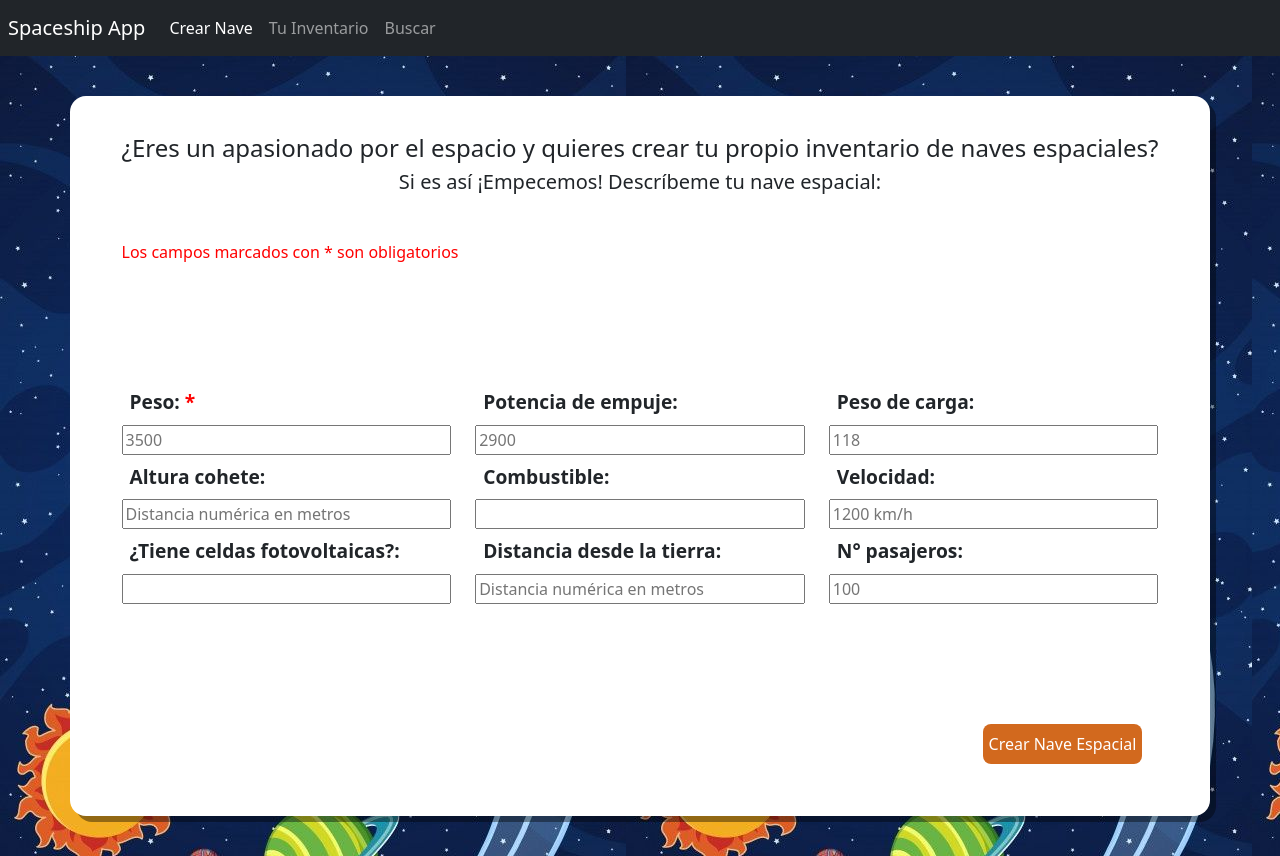
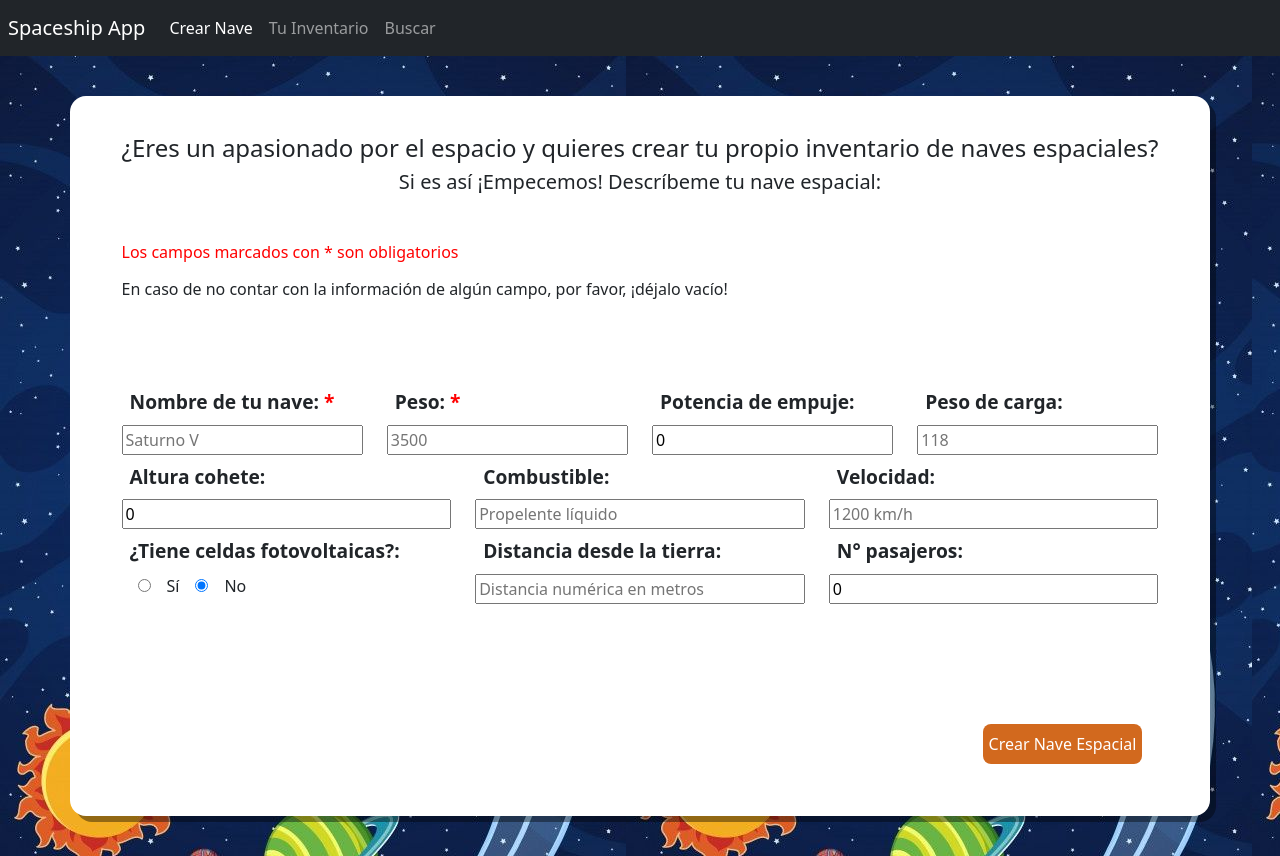
Before and after one commit to JennyferSalcedo/Reto-Tecnico-QA-Sofka, a React (Vite) app in the folder naves-front/: page /create in a window 1280 px wide. Built offline with nearby package versions, Linux system fonts and the light colour scheme.

Commit message:
Corregí espacios en formulario crear nave, estilos y cambié el input inicial por radioButtons. Implementé el uso de mi customHook useForm para asegurarme de enviar los datos correctos al backend.

```diff
--- a/naves-front/src/App.css
+++ b/naves-front/src/App.css
@@ -47,6 +47,19 @@
   flex-direction: column;
 }
 
+.radios {
+  display: flex;
+  flex-direction: column;
+}
+
+.item1 {
+  width: 100%;
+}
+
+.item2 {
+  margin: 0rem 1rem 0rem 1rem;
+}
+
 .labelText {
   font-size: 1.2rem;
   font-weight: bold;
--- a/naves-front/src/hooks/useForm.ts
+++ b/naves-front/src/hooks/useForm.ts
@@ -1,10 +1,15 @@
 import { useState } from 'react';
 
-export const useForm = (initialForm = {}) => {
+export const useForm = <T extends Object>(initialForm: T) => {
   const [formState, setFormState] = useState(initialForm);
 
   const onInputChange = ({ target }: any) => {
     const { name, value } = target;
+    setFormState({ ...formState, [name]: value });
+  };
+
+  const onRadioChange = ({ target }: any, value: boolean) => {
+    const { name } = target;
     setFormState({ ...formState, [name]: value });
   };
 
@@ -16,6 +21,7 @@ export const useForm = (initialForm = {}) => {
     ...formState,
     formState,
     onInputChange,
+    onRadioChange,
     onResetForm,
   };
 };
--- a/naves-front/src/interfaces/nave-interfaces.ts
+++ b/naves-front/src/interfaces/nave-interfaces.ts
@@ -25,6 +25,6 @@ export interface UnmannedSpaceCraft extends ThrustSpaceship {
 
 // Naves espaciales tripuladas
 export interface MannedSpaceCraft extends Spaceship {
-  m: string;
+  groundClearance: string;
   numberOfSeats: number;
 }
--- a/naves-front/src/pages/CreateSpaceshipPage.tsx
+++ b/naves-front/src/pages/CreateSpaceshipPage.tsx
@@ -1,8 +1,50 @@
+import { useRef, useState } from 'react';
+import { useForm } from '../hooks';
+
 export const CreateSpaceshipPage = () => {
+  const cells = useRef(false);
+  const {
+    formState,
+    fuel,
+    groundClearance,
+    height,
+    name,
+    numberOfSeats,
+    speed,
+    weight,
+    loadedWeight,
+    pushingPower,
+    onInputChange,
+    onRadioChange,
+  } = useForm({
+    name: '',
+    weight: '',
+    pushingPower: 0,
+    loadedWeight: '',
+    height: 0,
+    fuel: '',
+    speed: '',
+    hasCells: cells.current,
+    groundClearance: '',
+    numberOfSeats: 0,
+  });
+
+  const handleRadioButtons = (e: any) => {
+    cells.current = !cells.current;
+    onRadioChange(e, cells.current);
+  };
+
+  const handleSubmitForm = (e: any) => {
+    e.preventDefault()
+    console.log('Hola');
+  };
+
+  // console.log(formState);
+
   return (
     <div className="mainContainer">
       <div className="container formContainer">
-        <form className="prueba">
+        <form className="prueba" onSubmit={handleSubmitForm}>
           <div className="TitleContainer">
             <h4>
               ¿Eres un apasionado por el espacio y quieres crear tu propio
@@ -15,10 +57,28 @@ export const CreateSpaceshipPage = () => {
             <p className="obligatory">
               Los campos marcados con * son obligatorios
             </p>
+            <h6>
+              En caso de no contar con la información de algún campo, por favor,
+              ¡déjalo vacío!
+            </h6>
           </div>
 
           <div className="fieldsContainer">
             <div className="row">
+              <label htmlFor="name" className="col labelContainer">
+                <span className="labelText">
+                  Nombre de tu nave: <span className="obligatory">*</span>
+                </span>
+                <input
+                  type="text"
+                  id="name"
+                  name="name"
+                  required
+                  placeholder="Saturno V"
+                  value={name}
+                  onChange={onInputChange}
+                />
+              </label>
               <label htmlFor="weight" className="col labelContainer">
                 <span className="labelText">
                   Peso: <span className="obligatory">*</span>
@@ -29,57 +89,116 @@ export const CreateSpaceshipPage = () => {
                   name="weight"
                   required
                   placeholder="3500"
+                  value={weight}
+                  onChange={onInputChange}
                 />
               </label>
-              <label htmlFor="weight" className="col labelContainer">
+              <label htmlFor="pushingPower" className="col labelContainer">
                 <span className="labelText">Potencia de empuje:</span>
-                <input type="number" name="weight" placeholder="2900" />
+                <input
+                  type="number"
+                  id="pushingPower"
+                  name="pushingPower"
+                  placeholder="2900"
+                  value={pushingPower}
+                  onChange={onInputChange}
+                />
               </label>
-              <label htmlFor="weight" className="col labelContainer">
+              <label htmlFor="loadedWeight" className="col labelContainer">
                 <span className="labelText">Peso de carga:</span>
-                <input type="number" name="weight" placeholder="118" />
+                <input
+                  type="number"
+                  id="loadedWeight"
+                  name="loadedWeight"
+                  placeholder="118"
+                  value={loadedWeight}
+                  onChange={onInputChange}
+                />
               </label>
             </div>
 
             <div className="row">
-              <label htmlFor="weight" className="col labelContainer">
+              <label htmlFor="height" className="col labelContainer">
                 <span className="labelText">Altura cohete:</span>
                 <input
+                  id="height"
                   type="number"
-                  name="weight"
+                  name="height"
                   placeholder="Distancia numérica en metros"
+                  value={height}
+                  onChange={onInputChange}
                 />
               </label>
-              <label htmlFor="weight" className="col labelContainer">
+              <label htmlFor="fuel" className="col labelContainer">
                 <span className="labelText">Combustible:</span>
-                <input type="text" name="weight" />
+                <input
+                  id="fuel"
+                  type="text"
+                  name="fuel"
+                  placeholder="Propelente líquido"
+                  value={fuel}
+                  onChange={onInputChange}
+                />
               </label>
-              <label htmlFor="weight" className="col labelContainer">
+              <label htmlFor="speed" className="col labelContainer">
                 <span className="labelText">Velocidad:</span>
-                <input type="number" name="weight" placeholder="1200 km/h" />
+                <input
+                  id="speed"
+                  type="number"
+                  name="speed"
+                  placeholder="1200 km/h"
+                  value={speed}
+                  onChange={onInputChange}
+                />
               </label>
             </div>
 
             <div className="row">
-              <label htmlFor="weight" className="col labelContainer">
-                <span className="labelText">¿Tiene celdas fotovoltaicas?:</span>
-                <input type="number" name="weight" />
+              {/* <div> */}
+              <label htmlFor="hasCells" className="col radios">
+                <span className="labelText item1">
+                  ¿Tiene celdas fotovoltaicas?:
+                </span>
+                <div className="item2">
+                  <input
+                    id="hasCells"
+                    type="radio"
+                    name="hasCells"
+                    onChange={handleRadioButtons}
+                  />
+                  <span className="item2">Sí</span>
+                  <input
+                    id="hasCells"
+                    type="radio"
+                    name="hasCells"
+                    onChange={handleRadioButtons}
+                    checked={cells.current ? false : true}
+                  />
+                  <span className="item2">No</span>
+                </div>
               </label>
-              <label htmlFor="weight" className="col labelContainer">
-                <span className="labelText">
-                  Distancia desde la tierra:
-                </span>
+              {/* </div> */}
+              <label htmlFor="groundClearance" className="col labelContainer">
+                <span className="labelText">Distancia desde la tierra:</span>
                 <input
+                  id="groundClearance"
                   type="number"
-                  name="weight"
+                  name="groundClearance"
                   placeholder="Distancia numérica en metros"
+                  value={groundClearance}
+                  onChange={onInputChange}
                 />
               </label>
-              <label htmlFor="weight" className="col labelContainer">
-                <span className="labelText">
-                  N° pasajeros:
-                </span>
-                <input type="number" name="weight" placeholder="100" />
+              <label htmlFor="numberOfSeats" className="col labelContainer">
+                <span className="labelText">N° pasajeros:</span>
+                <input
+                  id="numberOfSeats"
+                  type="number"
+                  name="numberOfSeats"
+                  placeholder="100"
+                  value={numberOfSeats}
+                  onChange={onInputChange}
+                />
               </label>
             </div>
           </div>
```
